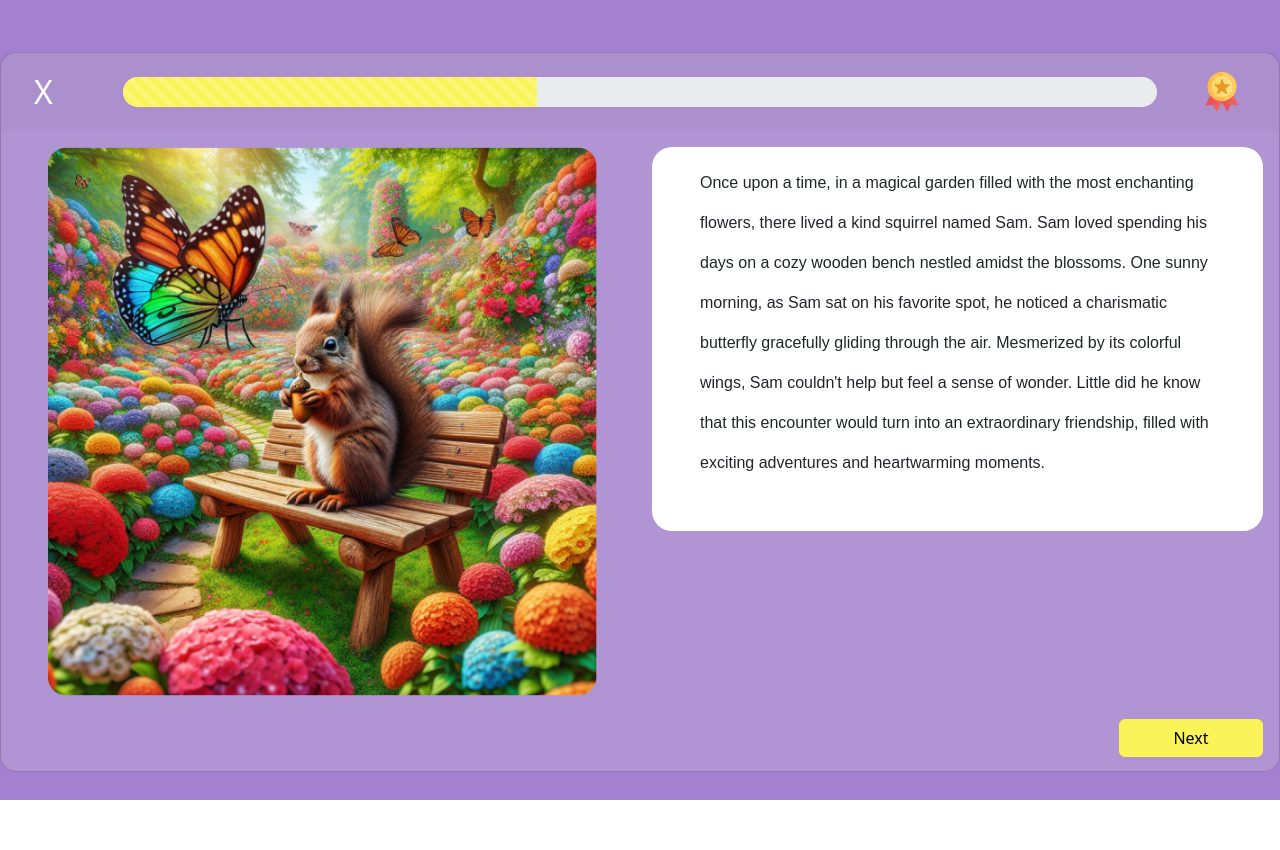
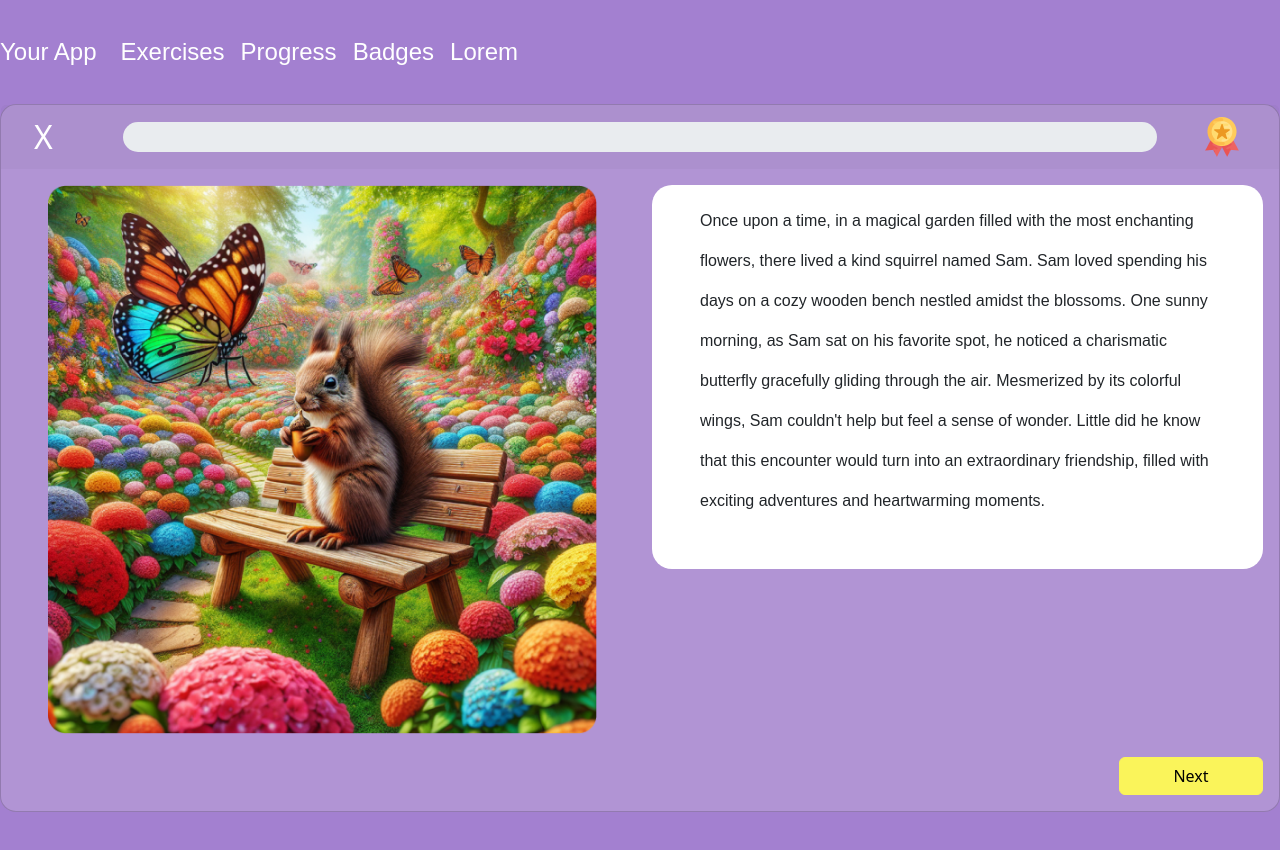
Before and after one commit to Anuntayaice/artyapp-project, a React (Create React App) app: page /exercises in a window 1280 px wide. Shown: the top 850 px of the page. Before the commit the page ends 800 px from the top, so only its background shows below. Built offline with nearby package versions, Linux system fonts and the light colour scheme.

Commit message:
exercises logic

```diff
--- a/src/App.js
+++ b/src/App.js
@@ -4,15 +4,20 @@ import { BrowserRouter, Routes, Route } from "react-router-dom";
 import { Login } from "./Pages/Login";
 import Home from "./Pages/Home";
 import Exercises from "./Pages/Exercises";
+import MainNavBar from "./components/navbars/MainNavBar";
+import Progress from "./Pages/Progress";
+
 
 function App() {
   return (
     <div className="App">
       <BrowserRouter>
+        <MainNavBar />
         <Routes>
           <Route path="/" element={<Home />}></Route>
           <Route path="/login" element={<Login />}></Route>
           <Route path="/exercises" element={<Exercises />}></Route>
+          <Route path="/progress" element={<Progress />}></Route>
         </Routes>
       </BrowserRouter>
     </div>
--- a/src/Pages/Exercises.js
+++ b/src/Pages/Exercises.js
@@ -1,19 +1,16 @@
 import React from "react";
 import ExCard from "../components/cards/ExCard";
 const Exercises = () => {
+   const texts = [
+     "Once upon a time, in a magical garden filled with the most enchanting flowers, there lived a kind squirrel named Sam. Sam loved spending his days on a cozy wooden bench nestled amidst the blossoms. One sunny morning, as Sam sat on his favorite spot, he noticed a charismatic butterfly gracefully gliding through the air. Mesmerized by its colorful wings, Sam couldn't help but feel a sense of wonder. Little did he know that this encounter would turn into an extraordinary friendship, filled with exciting adventures and heartwarming moments.",
+     "The squirrel is sitting on a small wooden bench in the center of the garden.",
+     "vA colorful butterfly is fluttering above the flowers.",
+   ];
   return (
-    <div className="bg-secondary d-flex align-items-center justify-content-center vh-100">
+    <div className="bg-secondary d-flex align-items-start justify-content-center vh-100">
       <ExCard
         imageSrc="expic.png"
-        text="Once upon a time, in a magical garden filled with the most
-              enchanting flowers, there lived a kind squirrel named Sam. Sam
-              loved spending his days on a cozy wooden bench nestled amidst the
-              blossoms. One sunny morning, as Sam sat on his favorite spot, he
-              noticed a charismatic butterfly gracefully gliding through the
-              air. Mesmerized by its colorful wings, Sam couldn't help but feel
-              a sense of wonder. Little did he know that this encounter would
-              turn into an extraordinary friendship, filled with exciting
-              adventures and heartwarming moments."
+        textSets={texts}
         progressValue={40}
       />
     </div>
--- a/src/Pages/Home.js
+++ b/src/Pages/Home.js
@@ -2,7 +2,7 @@ import React from 'react'
 
 const Home = () => {
   return (
-    <div>Home</div>
+    <div>h,jbkhbhkjb</div>
   )
 }
 
--- /dev/null
+++ b/src/Pages/Progress.js
@@ -0,0 +1,9 @@
+import React from 'react'
+
+const Progress = () => {
+  return (
+    <div className='bg-secondary vh-100'>Progress</div>
+  )
+}
+
+export default Progress
--- a/src/components/cards/ExCard.js
+++ b/src/components/cards/ExCard.js
@@ -1,12 +1,26 @@
 import React from "react";
 import { Card, Button, Row, Col, Image } from "react-bootstrap";
 import ProgressBar from "react-bootstrap/ProgressBar";
-const ExCard = ({ imageSrc, text, progressValue }) => {
+import { useState } from "react";
+const ExCard = ({ imageSrc, textSets }) => {
+  const [currentIndex, setCurrentIndex] = useState(0);
+  const [progressValue, setProgressValue] = useState(0);
+
+  const handleNextClick = () => {
+    const newIndex = (currentIndex + 1) % textSets.length;
+
+    setCurrentIndex((prevIndex) => (prevIndex + 1) % textSets.length);
+    const newProgressValue = (newIndex + 1) * (100 / textSets.length);
+
+    setCurrentIndex(newIndex);
+    setProgressValue(newProgressValue);
+  };
+
   return (
     <Card
-      className="text-center mt-4"
+      className="text-center "
       style={{
-        maxWidth: "80rem",
+        width: "80rem",
         minWidth: "75em",
         maxHeight: "45rem",
         borderRadius: "16px",
@@ -15,7 +29,7 @@ const ExCard = ({ imageSrc, text, progressValue }) => {
     >
       <Card.Header
         className="border-0 d-flex justify-content-center align-items-center"
-        style={{ height: "5em" }}
+        style={{ height: "4em" }}
       >
         <Row className="w-100 align-content-center align-items-center flex-fill">
           <Col xs={1} className="text-start px-3">
@@ -46,16 +60,17 @@ const ExCard = ({ imageSrc, text, progressValue }) => {
             {" "}
             <Image src={imageSrc} fluid style={{ maxHeight: "90%" }} />
           </Col>
-          <Col className="d-flex flex-column">
+          <Col className="d-flex flex-column ">
             <Card
-              className="px-5 text-start pt-3 pb-5 border-0 mb-3 custom-font"
+              className="px-5 text-start pt-3 pb-5 border-0 mb-2 custom-font "
               style={{ lineHeight: "2.5", borderRadius: "20px" }}
             >
-              {text}
+              {textSets[currentIndex]}
             </Card>
             <Button
               className="align-self-end mt-auto "
-              style={{ width: "9em"}}
+              style={{ width: "9em" }}
+              onClick={handleNextClick}
             >
               Next
             </Button>
--- /dev/null
+++ b/src/components/navbars/MainNavBar.js
@@ -0,0 +1,68 @@
+import React from "react";
+import Nav from "react-bootstrap/Nav";
+import Navbar from "react-bootstrap/Navbar";
+import { useState } from "react";
+import Progress from "../../Pages/Progress";
+import Exercises from "../../Pages/Exercises";
+const MainNavBar = () => {
+  const [activeSection, setActiveSection] = useState("home");
+
+  const handleNavClick = (section) => {
+    setActiveSection(section);
+  };
+  return (
+    <div>
+      <Navbar
+        className="bg-secondary custom-font h-20 d-flex "
+        expand="lg"
+        style={{ height: "6.5em" }} // Adjust the height as needed
+      >
+        <Navbar.Brand href="/" style={{ color: "white", fontSize: "1.5em" }}>
+          Your App
+        </Navbar.Brand>
+        <Navbar.Toggle aria-controls="basic-navbar-nav" />
+        <Navbar.Collapse id="basic-navbar-nav">
+          <Nav className="ml-auto">
+            <Nav.Link
+              href="/exercises"
+              active={activeSection === "exercises"}
+              onClick={() => handleNavClick("exercises")}
+              style={{ color: "white", fontSize: "1.5em" }}
+            >
+              Exercises
+            </Nav.Link>
+            <Nav.Link
+              href="/progress"
+              active={activeSection === "progress"}
+              onClick={() => handleNavClick("progress")}
+              style={{ color: "white", fontSize: "1.5em" }}
+            >
+              Progress{" "}
+            </Nav.Link>
+            <Nav.Link
+              href="/progress"
+              active={activeSection === "progress"}
+              onClick={() => handleNavClick("progress")}
+              style={{ color: "white", fontSize: "1.5em" }}
+            >
+              Badges{" "}
+            </Nav.Link>
+            <Nav.Link
+              href="/progress"
+              active={activeSection === "progress"}
+              onClick={() => handleNavClick("progress")}
+              style={{ color: "white", fontSize: "1.5em" }}
+            >
+              Lorem{" "}
+            </Nav.Link>
+          </Nav>
+        </Navbar.Collapse>
+      </Navbar>
+
+      {activeSection === "exercises" && <Exercises />}
+      {activeSection === "ptogress" && <Progress />}
+    </div>
+  );
+};
+
+export default MainNavBar;
```
Also changed, not shown: src/components/navbars/navBar.js (deleted).
